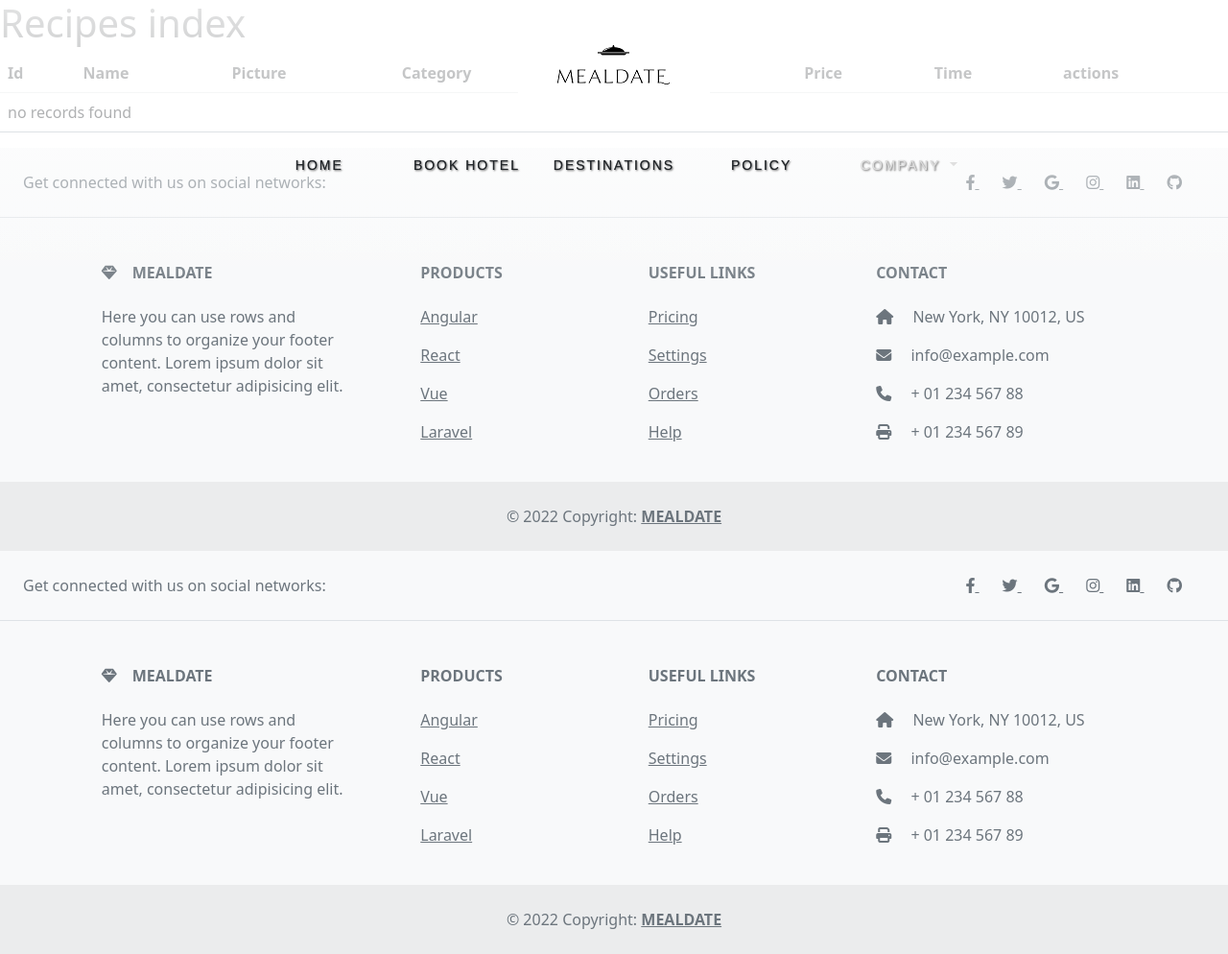
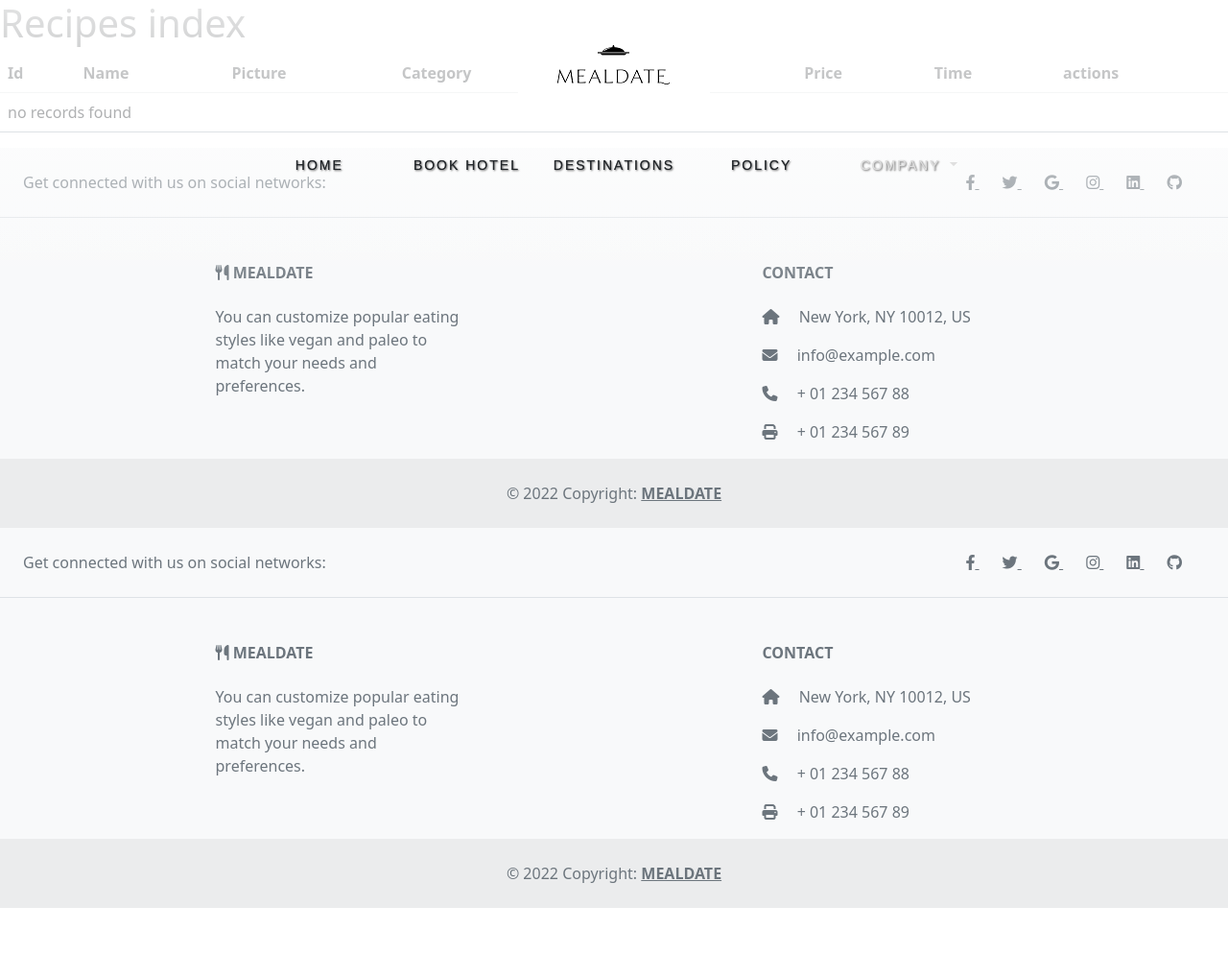
Before and after one commit to FelBud/MealPlanner, a Symfony app: template templates/no_acc/index.html.twig in a window 1280 px wide. Shown: the whole page at 96% size. After the commit the page ends 946 px from the top, so only its background shows below. Run offline with Twig, Linux system fonts and the light colour scheme; the template is opened without the code that fills it, so the values that code supplies are empty; some libraries are stand-ins or nearby versions; some web fonts are replaced.

Commit message:
footer font awesome

```diff
--- a/templates/components/footer.html.twig
+++ b/templates/components/footer.html.twig
@@ -42,55 +42,17 @@
                 <div class="col-md-3 col-lg-4 col-xl-3 mx-auto mb-4">
                     <!-- Content -->
                     <h6 class="text-uppercase fw-bold mb-4">
-                        <i class="fas fa-gem me-3"></i>MEALDATE
+                        <i class="fa-solid fa-utensils"></i> MEALDATE
                     </h6>
                     <p>
-                        Here you can use rows and columns to organize your footer content. Lorem ipsum dolor sit amet, consectetur adipisicing elit.
+                        You can customize popular eating styles like vegan and paleo to match your needs and preferences.
                     </p>
                 </div>
                 <!-- Grid column -->
 
-                <!-- Grid column -->
-                <div class="col-md-2 col-lg-2 col-xl-2 mx-auto mb-4">
-                    <!-- Links -->
-                    <h6 class="text-uppercase fw-bold mb-4">
-                        Products
-                    </h6>
-                    <p>
-                        <a href="#!" class="text-reset">Angular</a>
-                    </p>
-                    <p>
-                        <a href="#!" class="text-reset">React</a>
-                    </p>
-                    <p>
-                        <a href="#!" class="text-reset">Vue</a>
-                    </p>
-                    <p>
-                        <a href="#!" class="text-reset">Laravel</a>
-                    </p>
-                </div>
-                <!-- Grid column -->
 
-                <!-- Grid column -->
-                <div class="col-md-3 col-lg-2 col-xl-2 mx-auto mb-4">
-                    <!-- Links -->
-                    <h6 class="text-uppercase fw-bold mb-4">
-                        Useful links
-                    </h6>
-                    <p>
-                        <a href="#!" class="text-reset">Pricing</a>
-                    </p>
-                    <p>
-                        <a href="#!" class="text-reset">Settings</a>
-                    </p>
-                    <p>
-                        <a href="#!" class="text-reset">Orders</a>
-                    </p>
-                    <p>
-                        <a href="#!" class="text-reset">Help</a>
-                    </p>
-                </div>
-                <!-- Grid column -->
+
+
 
                 <!-- Grid column -->
                 <div class="col-md-4 col-lg-3 col-xl-3 mx-auto mb-md-0 mb-4">
```
